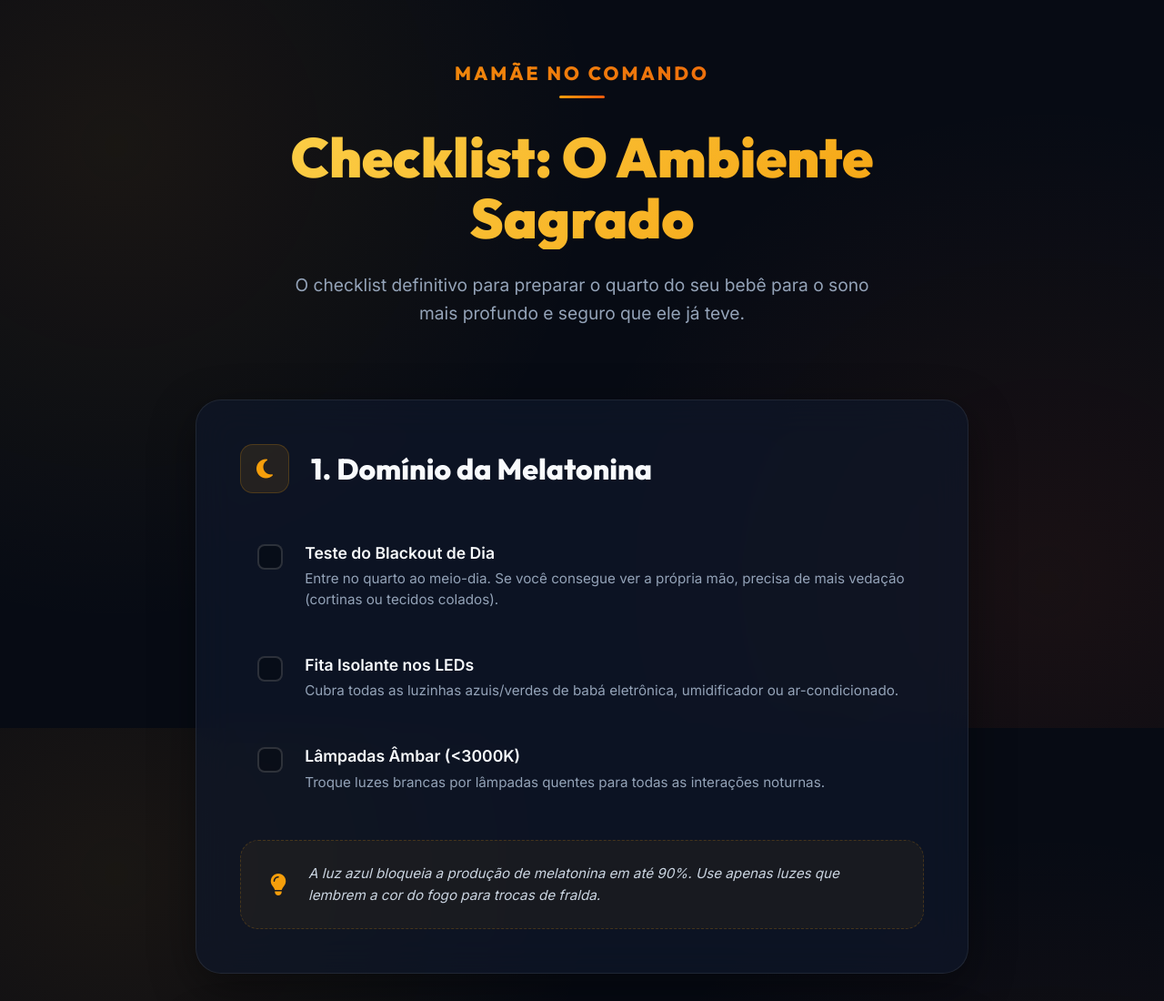
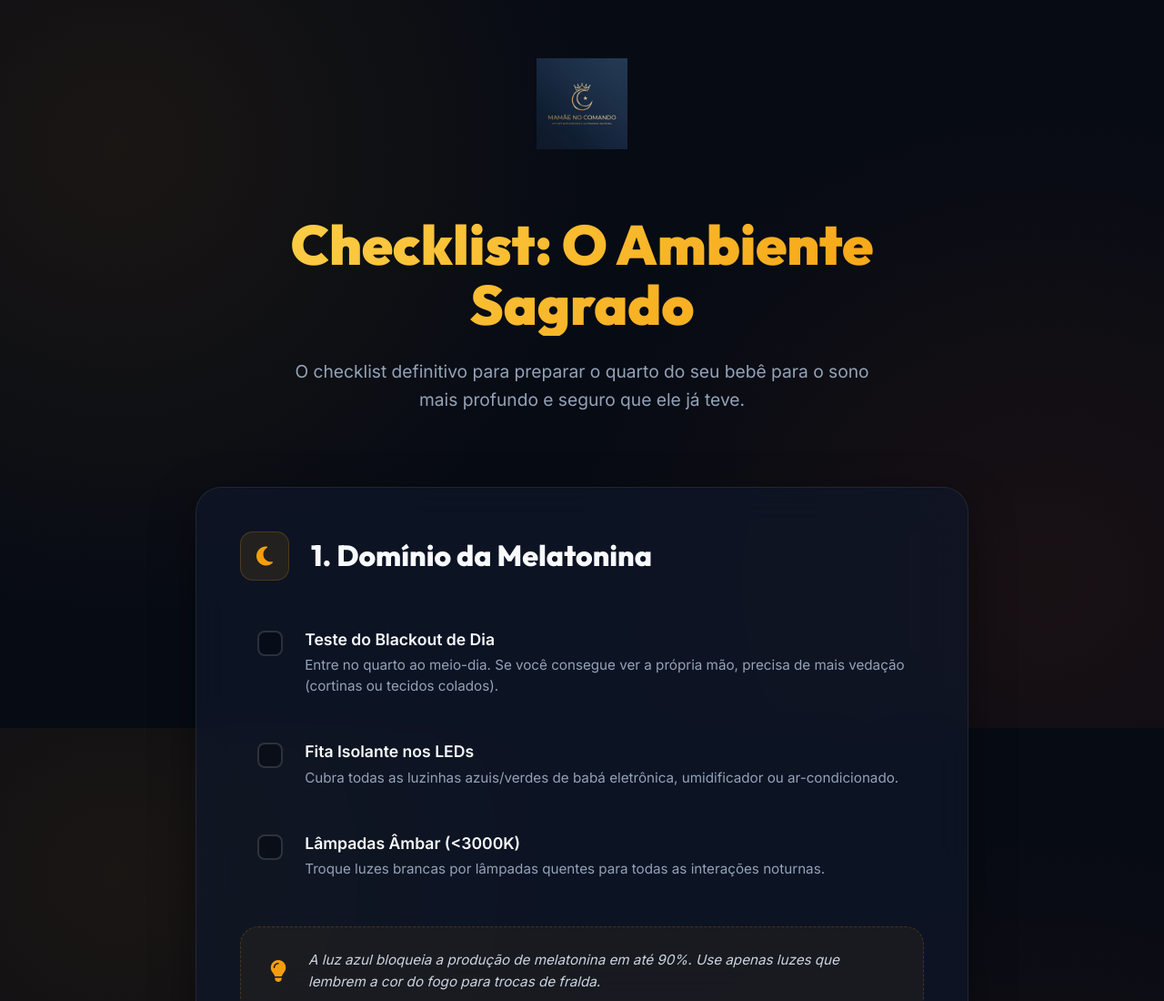
Before and after one commit to diegoacol/checklist7458, a plain HTML site: page index.html in a window 1280 px wide. Shown: the top 1100 px of the page at 91% size. Drawn offline with Linux system fonts and the light colour scheme.

Commit message:
feat: integrado logotipo premium no checklist

```diff
--- a/index.html
+++ b/index.html
@@ -53,22 +53,11 @@
             max-width: 850px;
         }
 
-        /* Branding Header */
-        .brand-header {
-            text-align: center;
+        .logo-img {
+            height: 100px;
+            width: auto;
             margin-bottom: 2rem;
-        }
-
-        .brand-name {
-            font-family: 'Outfit', sans-serif;
-            font-size: 1.3rem;
-            font-weight: 800;
-            text-transform: uppercase;
-            letter-spacing: 3px;
-            background: var(--gradient-brand);
-            -webkit-background-clip: text;
-            -webkit-text-fill-color: transparent;
-            margin-bottom: 0.5rem;
+            object-fit: contain;
         }
 
         header {
@@ -321,9 +310,8 @@
 <body>
 
     <div class="container">
-        <div class="brand-header">
-            <div class="brand-name">Mamãe no Comando</div>
-            <div style="width: 50px; height: 3px; background: var(--gradient-brand); margin: 0 auto; border-radius: 10px;"></div>
+        <div style="text-align: center; margin-bottom: 2rem;">
+            <img src="logo.png" alt="Mamãe no Comando" class="logo-img">
         </div>
 
         <header>
```
Also changed, not shown: logo.png (added).
